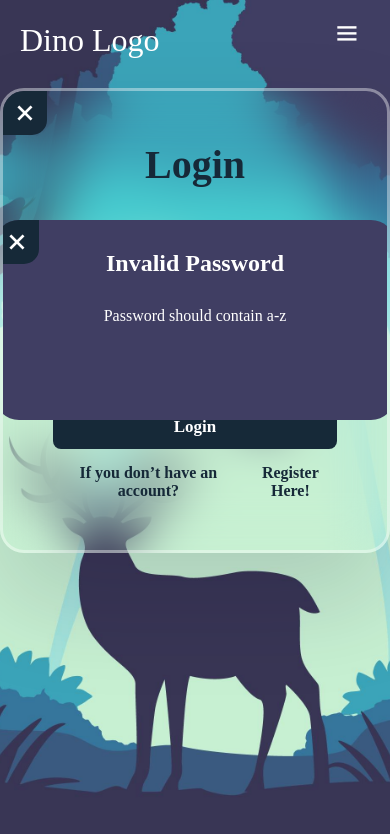
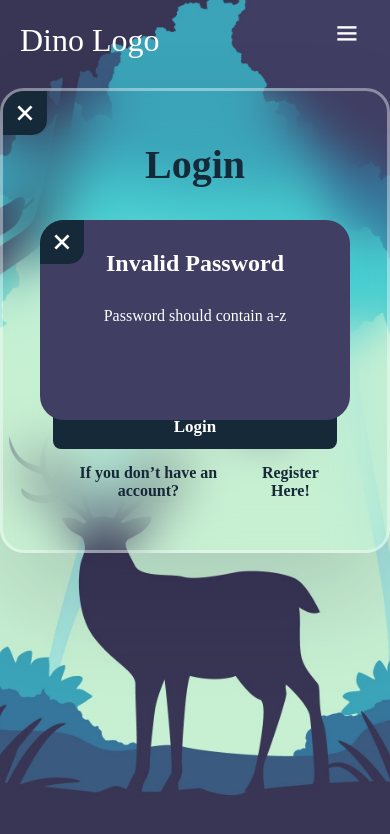
Before and after one commit to voron-remonntt/design, a React (Create React App) app: page /login in a window 390 px wide. Both pictures are taken after typing "name@example.com", "Sample123" into the empty fields and a click on the button "Login". Shown: the top 834 px of the page. Built offline with nearby package versions, Linux system fonts and the light colour scheme; a web font is replaced by a local one.

Commit message:
refactored error message in mobile version

```diff
--- a/src/components/AouthError/AouthError.scss
+++ b/src/components/AouthError/AouthError.scss
@@ -16,6 +16,8 @@
   color: white;
 }
 
-@media screen and (max-width: 960px) {
-
+@media screen and (max-width: 420px) {
+  .error_message {
+    width: 310px;
+  }
 }
```
